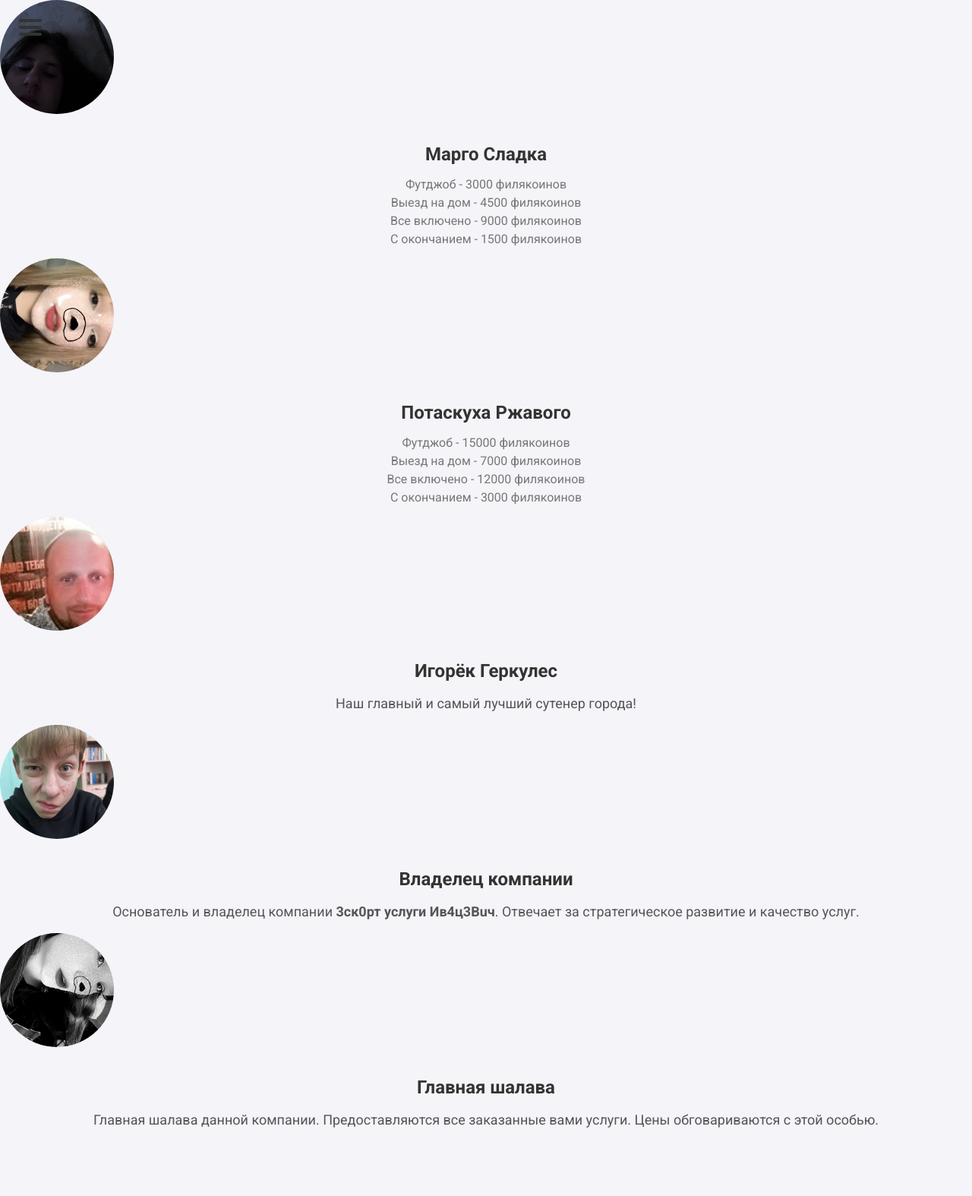
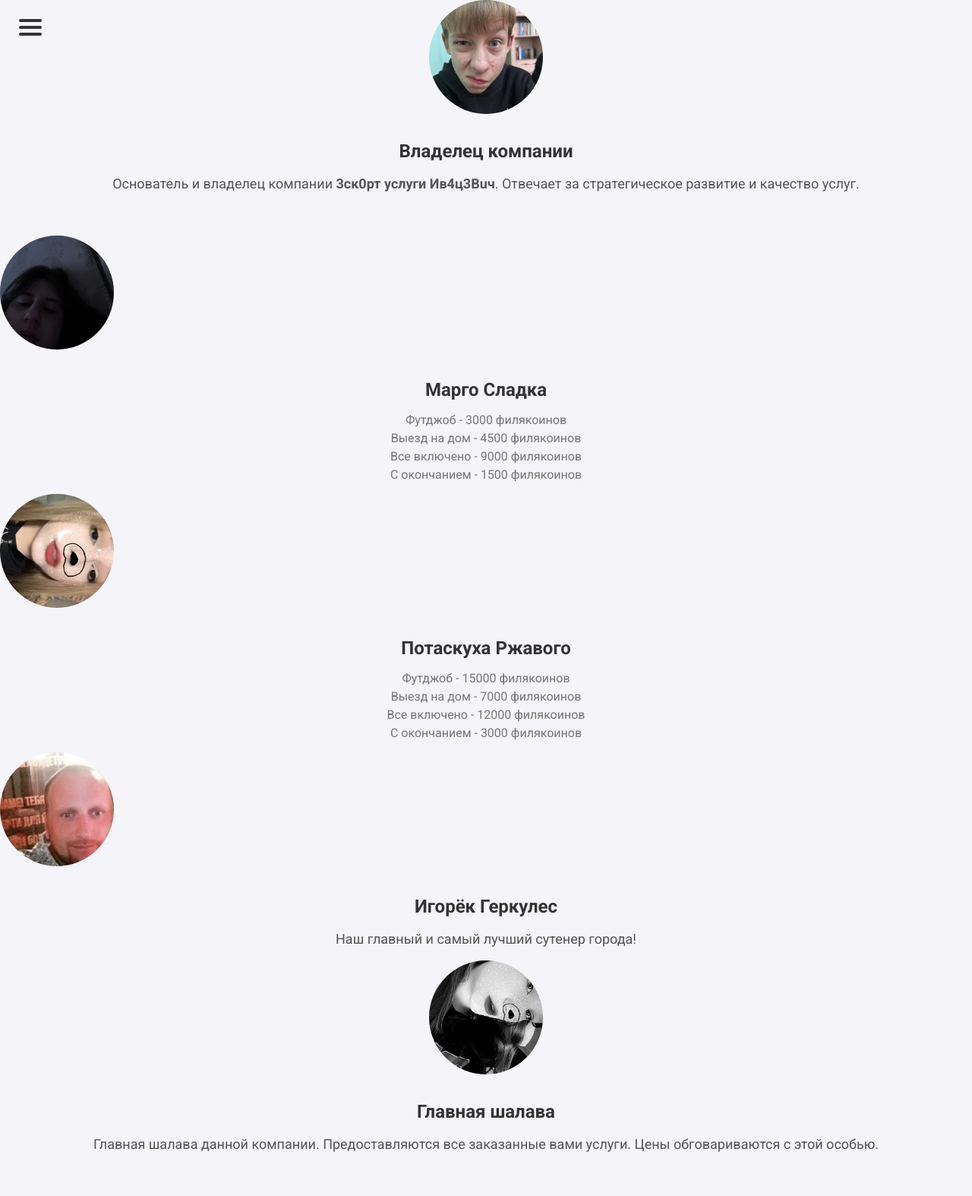
Before and after one commit to mot9lXVII/escortmargo, a Flask app: page /contacts in a window 1280 px wide. Shown: the whole page at 76% size. Before the commit the page ends 1484 px from the top, so only its background shows below. Run offline with Flask 3, Linux system fonts and the light colour scheme.

Commit message:
Update contacts.html

```diff
--- a/templates/contacts.html
+++ b/templates/contacts.html
@@ -30,15 +30,26 @@
             <li><a href="/contacts" class="active">Контакты</a></li>
             <li><a href="/developers">Разработчики</a></li>
             <li><a href="/settings">Настройки</a></li>
+            <li><a href="/reviews">Отзывы</a></li> <!-- Добавлена вкладка Отзывы -->
         </ul>
     </nav>
 
     <!-- Основной контент -->
     <div class="content">
-        <!-- Первая фотография -->
+        <!-- Центрированный блок с фотографией и информацией о владельце компании -->
+        <div class="centered-item">
+            <img src="{{ url_for('static', filename='images/photo4.jpg') }}" alt="Владелец компании" class="contact-photo">
+            <div class="contact-info">
+                <h2>Владелец компании</h2>
+                <p class="subtitle">
+                    Основатель и владелец компании <strong>3ск0рт услуги Ив4ц3Buч</strong>.
+                    Отвечает за стратегическое развитие и качество услуг.
+                </p>
+            </div>
+        </div>
+
+        <!-- Фотографии с описаниями -->
         <img src="{{ url_for('static', filename='images/photo1.jpg') }}" alt="Марго Сладка" class="contact-photo">
-
-        <!-- Надпись под первой фотографией -->
         <div class="contact-info">
             <h2>Марго Сладка</h2>
             <ul class="price-list">
@@ -49,10 +60,7 @@
             </ul>
         </div>
 
-        <!-- Вторая фотография -->
         <img src="{{ url_for('static', filename='images/photo2.jpg') }}" alt="Потаскуха Ржавого" class="contact-photo">
-
-        <!-- Надпись под второй фотографией -->
         <div class="contact-info">
             <h2>Потаскуха Ржавого</h2>
             <ul class="price-list">
@@ -63,35 +71,17 @@
             </ul>
         </div>
 
-        <!-- Третья фотография -->
         <img src="{{ url_for('static', filename='images/photo3.jpg') }}" alt="Игорёк Геркулес" class="contact-photo">
-
-        <!-- Надпись под третьей фотографией -->
         <div class="contact-info">
             <h2>Игорёк Геркулес</h2>
             <p class="subtitle">
                 Наш главный и самый лучший сутенер города!
             </p>
         </div>
-    </div>
 
-    <!-- Новая фотография (photo4.jpg) -->
-        <img src="{{ url_for('static', filename='images/photo4.jpg') }}" alt="Владелец компании" class="contact-photo">
-
-        <!-- Надпись под новой фотографией -->
-        <div class="contact-info">
-            <h2>Владелец компании</h2>
-            <p class="subtitle">
-                Основатель и владелец компании <strong>3ск0рт услуги Ив4ц3Buч</strong>.
-                Отвечает за стратегическое развитие и качество услуг.
-            </p>
-        </div>
-    </div>
-
-        <!-- Новая фотография (photo5.jpg) -->
+        <!-- Центрированный блок с фотографией и информацией о главной шалаве -->
+        <div class="centered-item">
             <img src="{{ url_for('static', filename='images/photo5.jpg') }}" alt="Главная шалава" class="contact-photo">
-
-        <!-- Надпись под новой фотографией -->
             <div class="contact-info">
                 <h2>Главная шалава</h2>
                 <p class="subtitle">
@@ -100,6 +90,7 @@
                 </p>
             </div>
         </div>
+    </div>
 
     <!-- Подключение JavaScript -->
     <script src="{{ url_for('static', filename='scripts.js') }}"></script>
```
Lines whose indentation alone changed are shown as unchanged.
